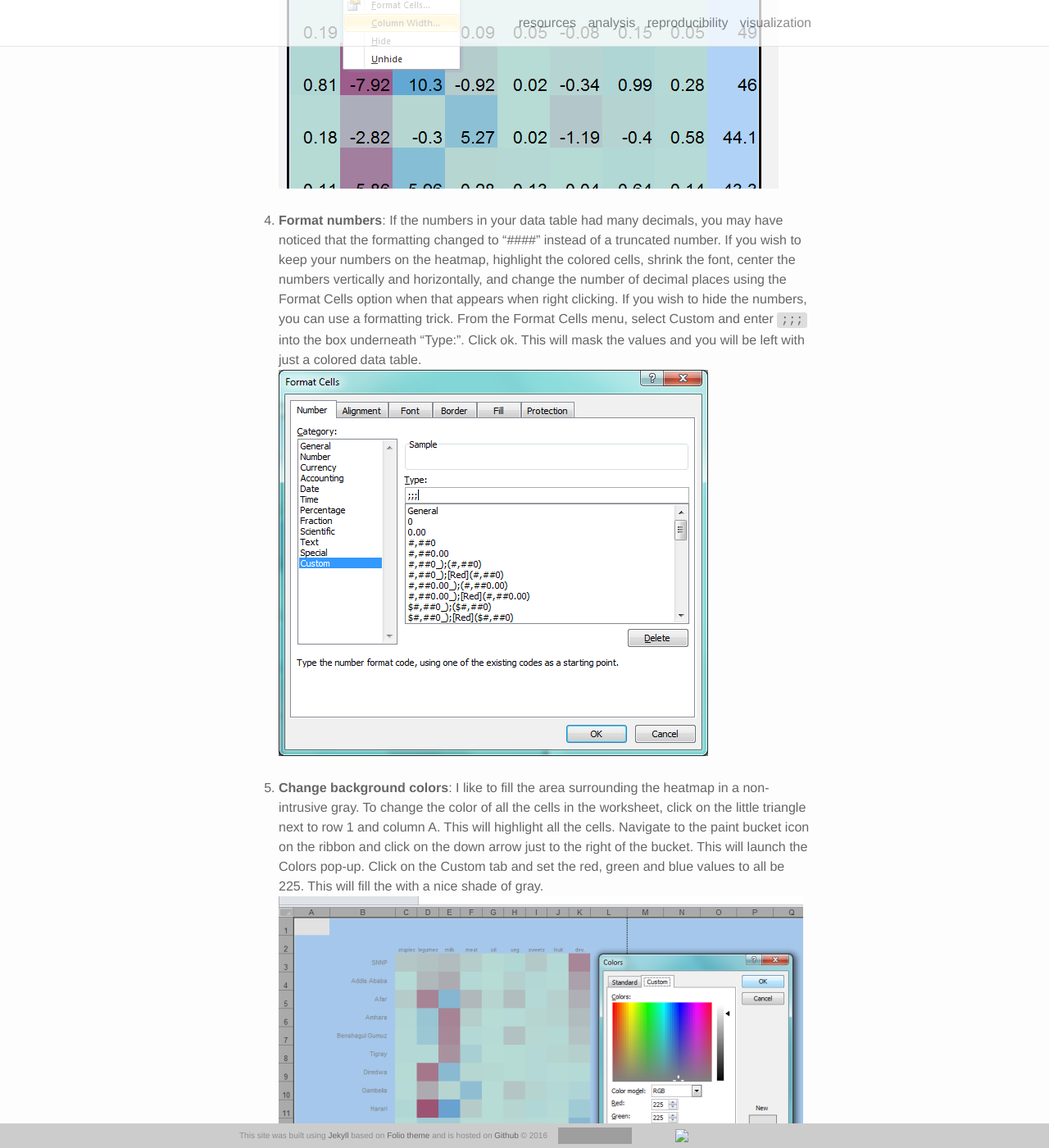
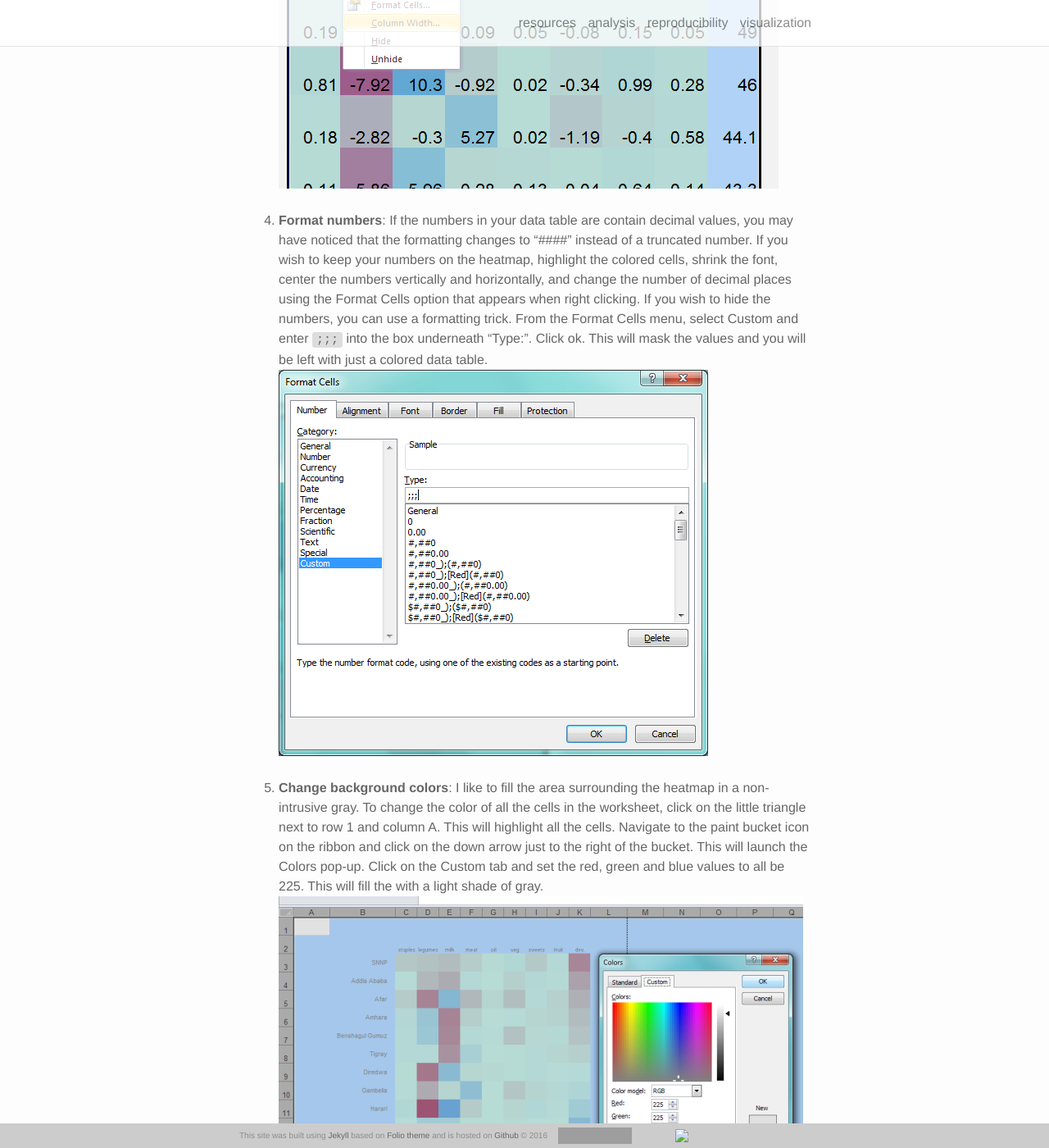
Before and after one commit to GeoCenter/resources, a Jekyll site: the page built from _posts/2016-10-12-heatmap.md, in a window 1280 px wide and 1400 px high, scrolled down 3652 px. Shown: the whole window at 82% size. Built offline with Jekyll 4.4.1, drawn with Linux system fonts in a browser that asks for light colours; nearby versions of some CDN libraries; some of the changed text lies outside the part shown; grey boxes are pictures that could not be loaded.

Commit message:
Update 2016-10-12-heatmap.md

````diff
--- a/_posts/2016-10-12-heatmap.md
+++ b/_posts/2016-10-12-heatmap.md
@@ -28,7 +28,7 @@
   ![image1]({{ site.baseurl }}/img/02_ConditionalFormattingManager.png "Conditional Formatting Rules Manager").
   Double click on the color ramp next to the Graded Color Scale text. This will launch the Edit Formatting Rule Menu.
   ![image1]({{ site.baseurl }}/img/03_FormattingRules.png "Formatting Rules")
-  To change the colors of your heatmap, simply click on the color bar under each rule.  We use a value = 0 for the midpoint because are data are centered around 0 and thus divergent. If you have continuous data, it may make more sense to use a sequential color ramp, with midpoint as the mean or median. To access the Red, Green, Blue (RGB) options, click on any of the color fields and select the More Colors... option. This will launch a new pop-up with two tabs, Standard and Custom. Click on the Custom tabe to bring up the RGB editor.
+  To change the colors of your heatmap, simply click on the color bar under each rule.  We use a value = 0 for the midpoint because are data are centered around 0 and thus divergent. If you have continuous data, it may make more sense to use a sequential color ramp, with midpoint as the mean or median. To access the Red, Green, Blue (RGB) options, click on any of the color fields and select the More Colors... option. This will launch a new pop-up with two tabs, Standard and Custom. Click on the Custom tab to bring up the RGB editor.
   ![image1]({{ site.baseurl }}/img/04_FormattingRulesColors.png "Diverging Palette")
   For our example, we use the following settings:
     * Minimum --> Lowest Value --> Red = 215, Green = 24, Blue = 43
@@ -39,14 +39,14 @@
 3. __Resize cell width and height__: With the standard Excel defaults, the columns tend to be much wider than the rows. To make our matirx a bit more visually appealing we resize the width and height of the cell values containing data. To do this, highlight the columns containing data (Columns C - K in this case). Once they are highlighted, right click anywhere in the shaded region. This will bring up a formatting menu. Select column width and set the value to 4. Repeat the same process for rows 2-13. Set the row height value to 38.
   ![image1]({{ site.baseurl }}/img/05_CellWidth.png "Format cell width")
 
-4. __Format numbers__: If the numbers in your data table had many decimals, you may have noticed that the formatting changed to "####" instead of a truncated number. If you wish to keep your numbers on the heatmap, highlight the colored cells, shrink the font, center the numbers vertically and horizontally, and change the number of decimal places using the Format Cells option when that appears when right clicking. If you wish to hide the numbers, you can use a formatting trick. From the Format Cells menu, select Custom and enter ```;;;``` into the box underneath "Type:". Click ok. This will mask the values and you will be left with just a colored data table.
+4. __Format numbers__: If the numbers in your data table are contain decimal values, you may have noticed that the formatting changes to "####" instead of a truncated number. If you wish to keep your numbers on the heatmap, highlight the colored cells, shrink the font, center the numbers vertically and horizontally, and change the number of decimal places using the Format Cells option that appears when right clicking. If you wish to hide the numbers, you can use a formatting trick. From the Format Cells menu, select Custom and enter ```;;;``` into the box underneath "Type:". Click ok. This will mask the values and you will be left with just a colored data table.
   ![image1]({{ site.baseurl }}/img/06_HideNumbers.png "Format cell width")
 
-5. __Change background colors__: I like to fill the area surrounding the heatmap in a non-intrusive gray. To change the color of all the cells in the worksheet, click on the little triangle next to row 1 and column A. This will highlight all the cells. Navigate to the paint bucket icon on the ribbon and click on the down arrow just to the right of the bucket. This will launch the Colors pop-up. Click on the Custom tab and set the red, green and blue values to all be 225. This will fill the with a nice shade of gray.
+5. __Change background colors__: I like to fill the area surrounding the heatmap in a non-intrusive gray. To change the color of all the cells in the worksheet, click on the little triangle next to row 1 and column A. This will highlight all the cells. Navigate to the paint bucket icon on the ribbon and click on the down arrow just to the right of the bucket. This will launch the Colors pop-up. Click on the Custom tab and set the red, green and blue values to all be 225. This will fill the with a light shade of gray.
   ![image1]({{ site.baseurl }}/img/08_gray_background.png "Format cell width")
 
-6. __Make your heatmap pop__: To add a frame and border to the heatmap, highlight the colored cells, right click, and select format cells. From the Format Cells pop-up click on the Border tab. Change the ```Color:``` to be white, then clikc on the Presets for Outline and Inside. This will add interior and exterior white lines around the heatmap.
+6. __Make your heatmap pop__: To add a frame and border to the heatmap, highlight the colored cells, right click, and select format cells. From the Format Cells pop-up click on the Border tab. Change the ```Color:``` to be white, then click on the Presets for Outline and Inside. This will add interior and exterior white lines to the heatmap.
   ![image1]({{ site.baseurl }}/img/07_FormatCells.png "Format cell width")
 
-7. __Format text__: As a finishing touch, change the font to a dark gray color, shrink the size a bit, and center the column names. To do this, highlight the column names (columns C - K, row 2) and right click. Change the font to Segoe UI, set the font size to 7 or 8 and center the font. Repeat the process on the row names (the regions). Right align and vertically center the names using the options in the Alignment section of the ribbon. Finally, increase the indent to the right. Add in a meaningful title if you desire.
+7. __Format text__: As a finishing touch, change the font to a dark gray color, shrink the text size a bit, and center the column names. To do this, highlight the column names (columns C - K, row 2) and right click. Change the font to Segoe UI, set the font size to 7 or 8 and center the font. Repeat the process on the row names (the regions). Right align and vertically center the names using the options in the Alignment section of the ribbon. Finally, increase the indent to the right. Add in a meaningful title.
   ![image1]({{ site.baseurl }}/img/10_Heatmap.png "Format cell width")
````
